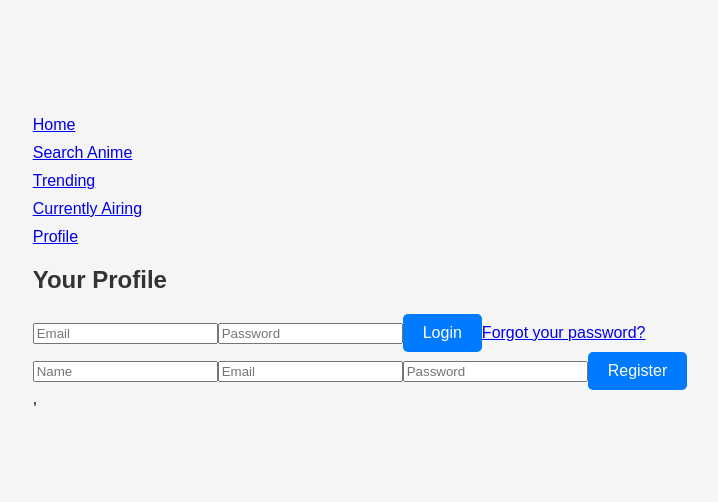
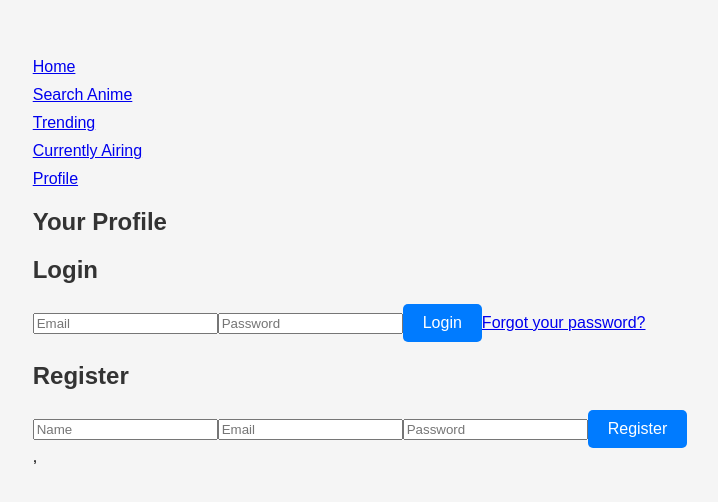
Before and after one commit to MansoorShaik02/MERN-AnimeTracker, a React (Create React App) app: page /profile in a window 1280 px wide. Shown: the part 146-648 px from the top of the page, without its empty margins (280-998 px from the left). Built offline with nearby package versions, Linux system fonts and the light colour scheme; a small style sheet from the web is missing.

Commit message:
fixed css

```diff
--- a/src/pages/AnimeDetails.js
+++ b/src/pages/AnimeDetails.js
@@ -188,7 +188,7 @@ const AnimeDetails = () => {
                 <h2>Comments</h2>
                 {comments.map(comment => (
                     <div key={comment._id}>
-                        <p><strong>{comment.user?.username || "[Deleted Profile]"}:</strong> {comment.text}</p>
+                        <p><strong>{comment.user.username || "[Deleted Profile]"}:</strong> {comment.text}</p>
                         <p>{new Date(comment.createdAt).toLocaleString()}</p>
                     </div>
                 ))}
--- a/src/pages/Profilepage.js
+++ b/src/pages/Profilepage.js
@@ -62,12 +62,18 @@ const Profilepage = () => {
         }
     };
 
+    const watchlistCount = watchlist.length;
+    const watchedlistCount = watchedlist.length;
+    const droppedlistCount = droppedlist.length;
+
     return (
         <div className="profile-page">
             <h2>Your Profile</h2>
             {!isAuthenticated ? (
-                <div>
+                <div className='usercomponent'>
+                    <h2>Login </h2>
                     <Login />
+                    <h2>Register</h2>
                     <Register />
                 </div>
             ) : (
@@ -75,8 +81,20 @@ const Profilepage = () => {
                     <div className='similar-anime-container'>
                         <button onClick={logout}>Logout</button>
                         <div>
-                            <h3>Username: {userInfo.username}</h3>
-                            <h3>Email: {userInfo.email}</h3>
+                            <div className='profile-stats'>
+                                <div>
+                                    <h3>Username: {userInfo.username}</h3>
+                                </div>
+                                <div>
+                                    <h3>Watchlist Count: {watchlistCount}</h3>
+                                </div>
+                                <div>
+                                    <h3>Watched List Count: {watchedlistCount}</h3>
+                                </div>
+                                <div>
+                                    <h3>Dropped List Count: {droppedlistCount}</h3>
+                                </div>
+                            </div>
                         </div>
                         <div>
                             <h3>Watchlist</h3>
--- a/src/pages/Trending.js
+++ b/src/pages/Trending.js
@@ -59,8 +59,8 @@ const Trending = () => {
     }, []);
 
     return (
-        <div className="trending-container">
-            <h2>Trending Anime</h2>
+
+
 
         <div className="similar-anime-container">
             <h1> Anime Trending Right now</h1>
@@ -83,7 +83,7 @@ const Trending = () => {
                 )}
             </ul>
         </div>
-        </div>
+
     );
 };
 
--- a/src/styles/Profilepage.css
+++ b/src/styles/Profilepage.css
@@ -10,6 +10,12 @@ body,
 
 h2 {
   color: white;
+}
+.usercomponent {
+  display: flex;
+  flex-direction: column;
+  align-items: center;
+  justify-content: center;
 }
 
 .similar-anime-container {
```
Lines whose indentation alone changed are shown as unchanged.
